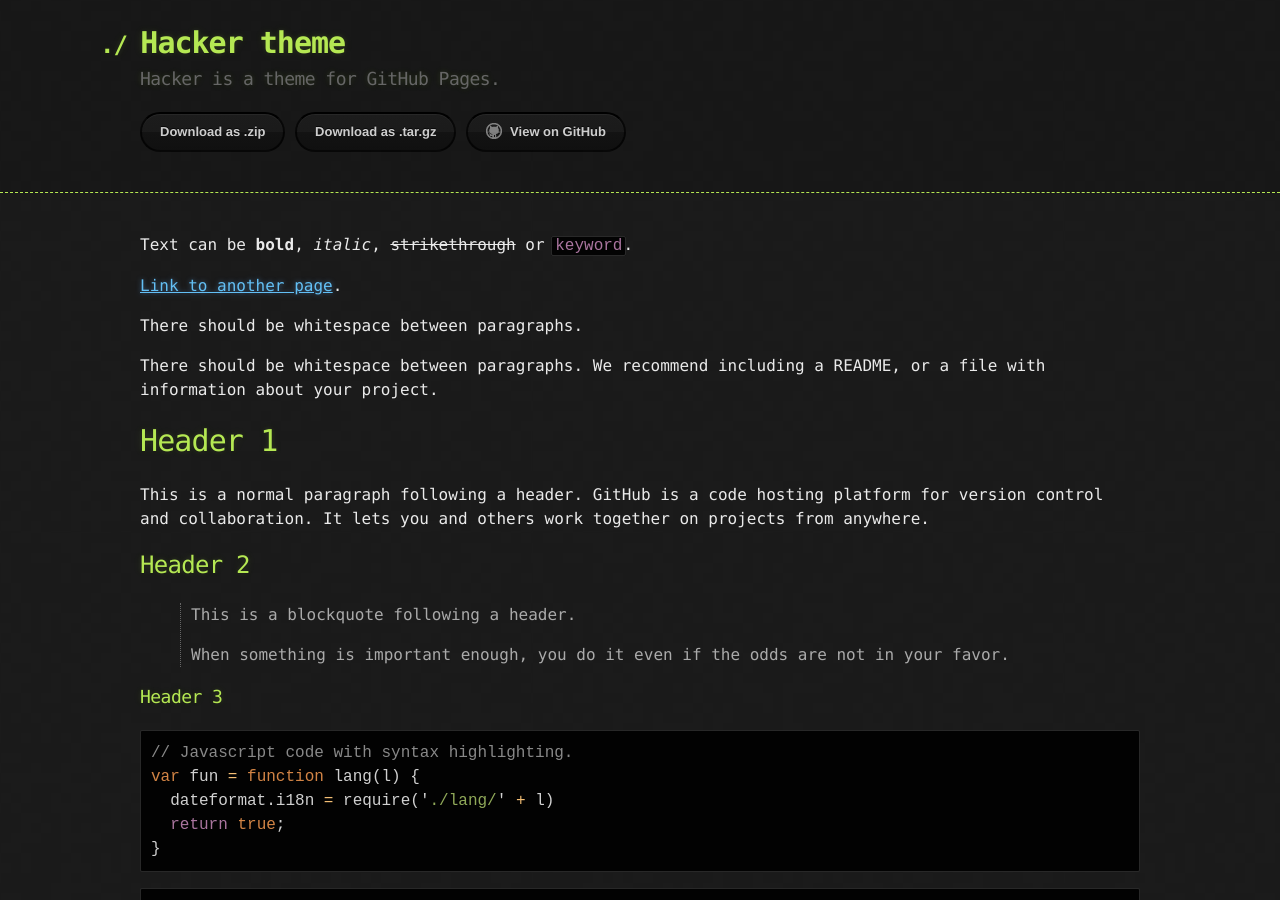
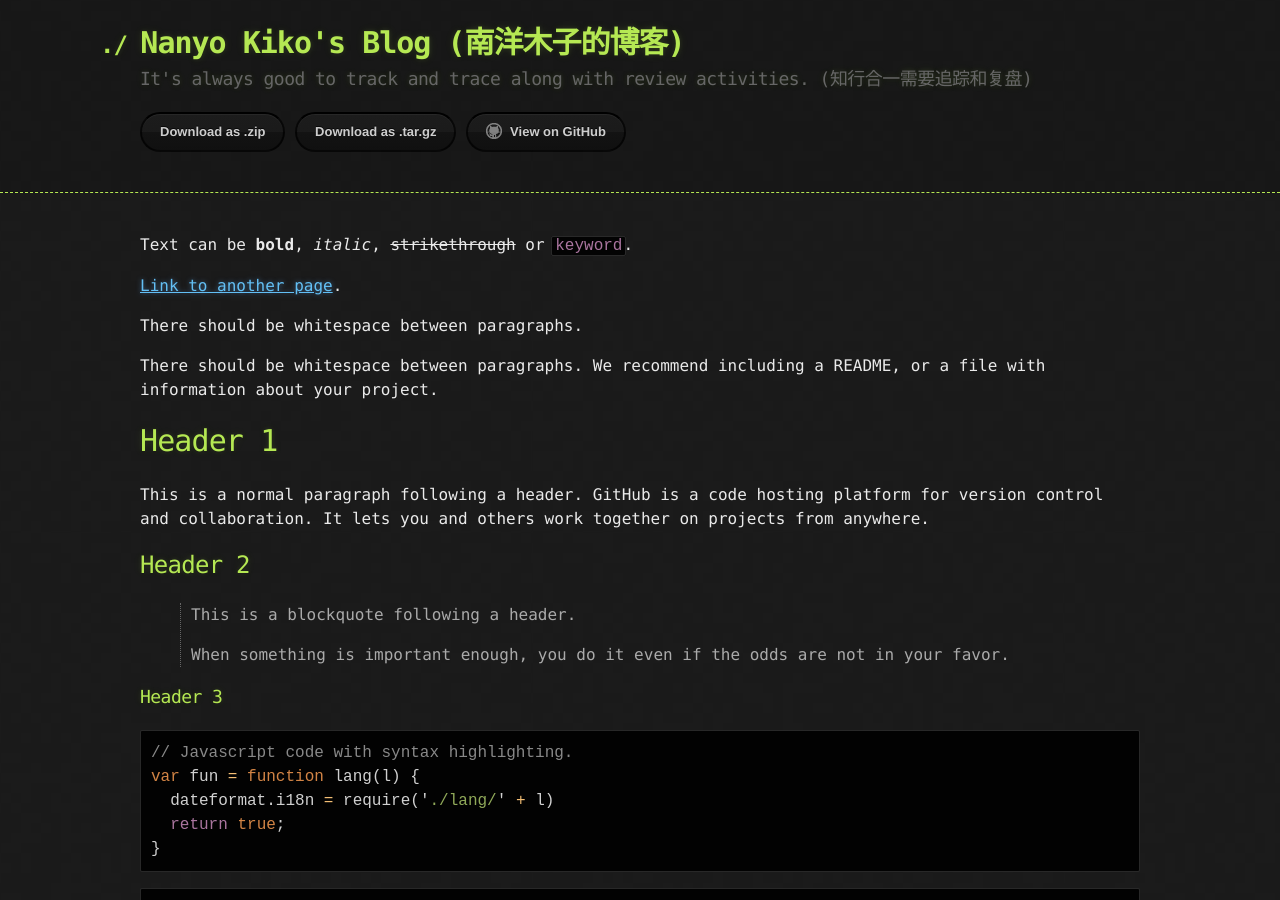
Before and after one commit to winnerineast/winnerineast.github.io, a Jekyll site: the page built from index.md, in a window 1280 px wide and 900 px high. Built offline with Jekyll 4.4.1, drawn with Linux system fonts in a browser that asks for light colours.

Commit message:
updated。

```diff
--- a/_config.yml
+++ b/_config.yml
@@ -1,5 +1,5 @@
-title: Hacker theme
-description: Hacker is a theme for GitHub Pages.
+title: Nanyo Kiko's Blog (南洋木子的博客)
+description: It's always good to track and trace along with review activities. (知行合一需要追踪和复盘)
 show_downloads: true
 google_analytics:
 theme: jekyll-theme-hacker
```
